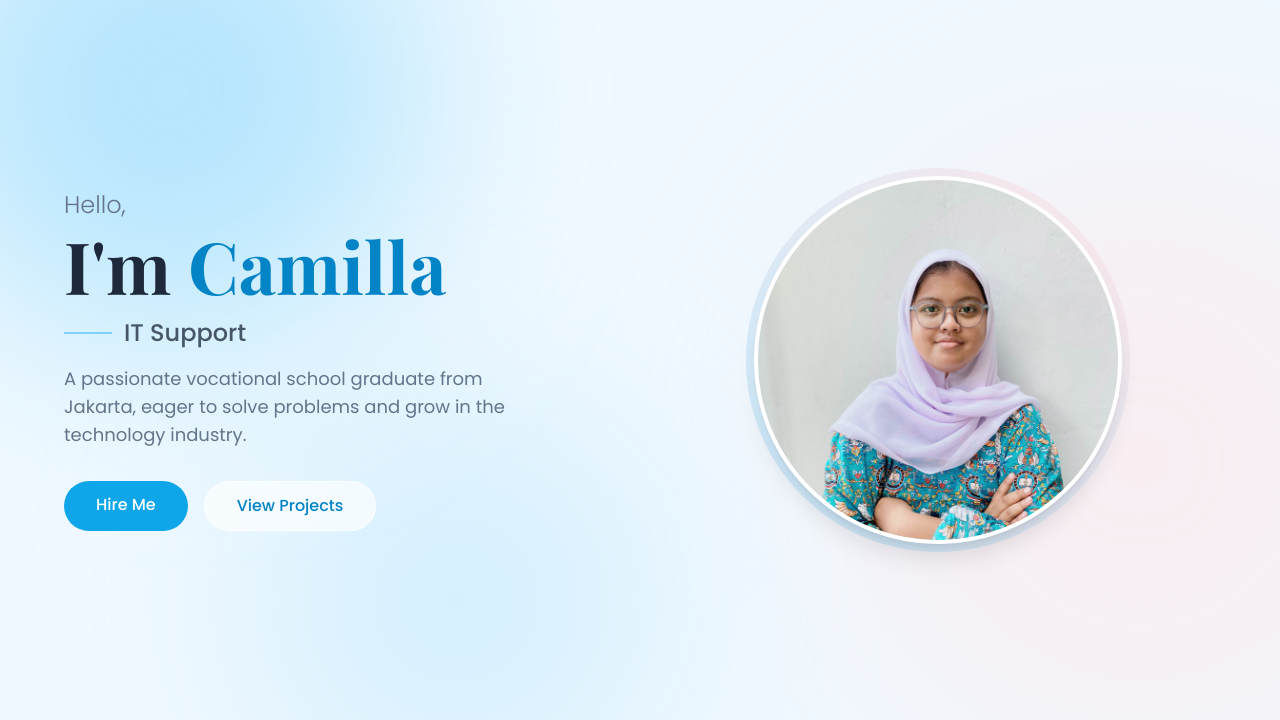
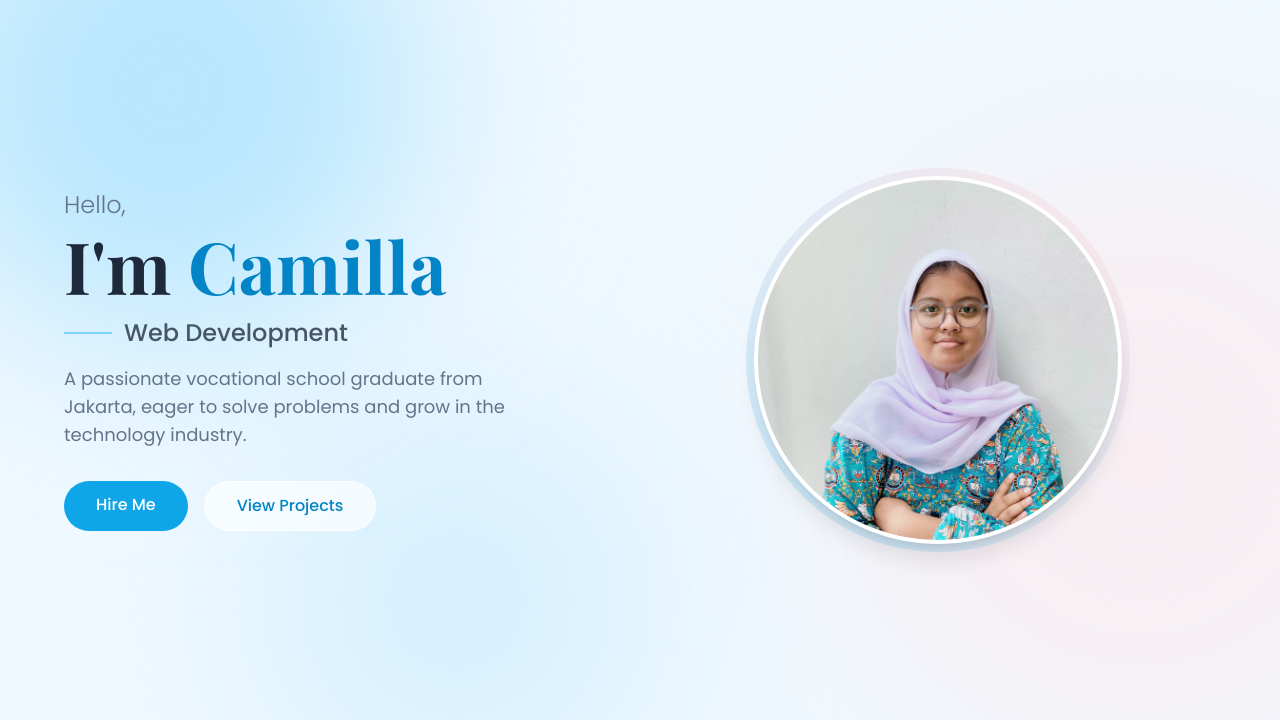
Before and after one commit to milla2723/PortofolioCamillaNoorA, a plain HTML site: page index.html in a window 1280 px wide. Shown: the part 80-800 px from the top of the page. Drawn offline with nearby package versions, Linux system fonts and the light colour scheme; a web font is replaced by a local one.

Commit message:
Update index.html

```diff
--- a/index.html
+++ b/index.html
@@ -232,7 +232,7 @@
             class="text-2xl font-medium text-slate-600 mb-4 flex items-center justify-center md:justify-start gap-3"
           >
             <span class="w-12 h-[2px] bg-softblue-300 hidden md:block"></span>
-            IT Support
+            Web Development
           </h3>
           <p class="text-lg text-slate-500 mb-8 max-w-md mx-auto md:mx-0">
             A passionate vocational school graduate from Jakarta, eager to solve
```
